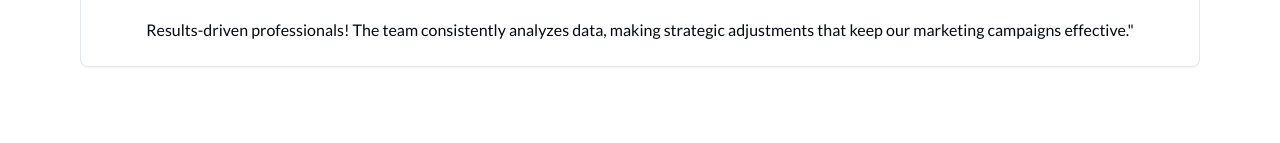
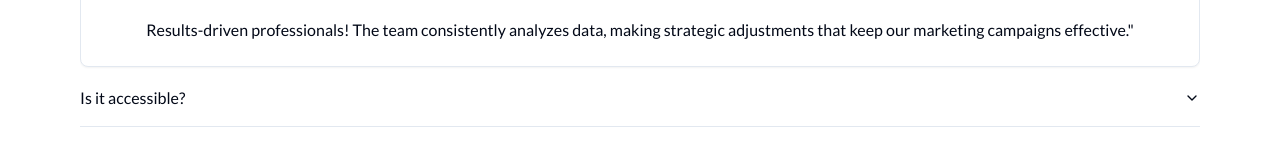
Before and after one commit to asad0206/GBJBuzzRedesign, a Next.js app: page / in a window 1280 px wide. Shown: the part 1592-1735 px from the top of the page. Built offline with nearby package versions, Linux system fonts and the light colour scheme.

Commit message:
Add: Accordian

```diff
--- a/app/page.tsx
+++ b/app/page.tsx
@@ -4,6 +4,7 @@
 import Link from "next/link";
 import Hero from "@/components/Hero";
 import CarouselCards from "@/components/CarouselCards";
+import DropDown from "@/components/DropDown";
 
 export default function Home() {
   return (
@@ -12,6 +13,7 @@
       <Hero />
       <Projects />
       <CarouselCards />
+      <DropDown />
     </main>
   );
 }
--- /dev/null
+++ b/components/DropDown.tsx
@@ -0,0 +1,23 @@
+import {
+  Accordion,
+  AccordionContent,
+  AccordionItem,
+  AccordionTrigger,
+} from "@/components/ui/accordion";
+
+import React from "react";
+
+export default function DropDown() {
+  return (
+    <div>
+      <Accordion type="single" collapsible>
+        <AccordionItem value="item-1">
+          <AccordionTrigger>Is it accessible?</AccordionTrigger>
+          <AccordionContent>
+            Yes. It adheres to the WAI-ARIA design pattern.
+          </AccordionContent>
+        </AccordionItem>
+      </Accordion>
+    </div>
+  );
+}
--- /dev/null
+++ b/components/ui/accordion.tsx
@@ -0,0 +1,58 @@
+"use client"
+
+import * as React from "react"
+import * as AccordionPrimitive from "@radix-ui/react-accordion"
+import { ChevronDown } from "lucide-react"
+
+import { cn } from "@/lib/utils"
+
+const Accordion = AccordionPrimitive.Root
+
+const AccordionItem = React.forwardRef<
+  React.ElementRef<typeof AccordionPrimitive.Item>,
+  React.ComponentPropsWithoutRef<typeof AccordionPrimitive.Item>
+>(({ className, ...props }, ref) => (
+  <AccordionPrimitive.Item
+    ref={ref}
+    className={cn("border-b", className)}
+    {...props}
+  />
+))
+AccordionItem.displayName = "AccordionItem"
+
+const AccordionTrigger = React.forwardRef<
+  React.ElementRef<typeof AccordionPrimitive.Trigger>,
+  React.ComponentPropsWithoutRef<typeof AccordionPrimitive.Trigger>
+>(({ className, children, ...props }, ref) => (
+  <AccordionPrimitive.Header className="flex">
+    <AccordionPrimitive.Trigger
+      ref={ref}
+      className={cn(
+        "flex flex-1 items-center justify-between py-4 font-medium transition-all hover:underline [&[data-state=open]>svg]:rotate-180",
+        className
+      )}
+      {...props}
+    >
+      {children}
+      <ChevronDown className="h-4 w-4 shrink-0 transition-transform duration-200" />
+    </AccordionPrimitive.Trigger>
+  </AccordionPrimitive.Header>
+))
+AccordionTrigger.displayName = AccordionPrimitive.Trigger.displayName
+
+const AccordionContent = React.forwardRef<
+  React.ElementRef<typeof AccordionPrimitive.Content>,
+  React.ComponentPropsWithoutRef<typeof AccordionPrimitive.Content>
+>(({ className, children, ...props }, ref) => (
+  <AccordionPrimitive.Content
+    ref={ref}
+    className="overflow-hidden text-sm transition-all data-[state=closed]:animate-accordion-up data-[state=open]:animate-accordion-down"
+    {...props}
+  >
+    <div className={cn("pb-4 pt-0", className)}>{children}</div>
+  </AccordionPrimitive.Content>
+))
+
+AccordionContent.displayName = AccordionPrimitive.Content.displayName
+
+export { Accordion, AccordionItem, AccordionTrigger, AccordionContent }
--- a/package.json
+++ b/package.json
@@ -11,6 +11,7 @@
   "dependencies": {
     "@heroicons/react": "^2.1.1",
     "@nextui-org/react": "^2.2.9",
+    "@radix-ui/react-accordion": "^1.1.2",
     "@radix-ui/react-aspect-ratio": "^1.0.3",
     "@radix-ui/react-hover-card": "^1.0.7",
     "@radix-ui/react-icons": "^1.3.0",
```
Also changed, not shown: tailwind.config.js (+5 -5 lines), 1 other file (tests, documents, lock files or other folders).
